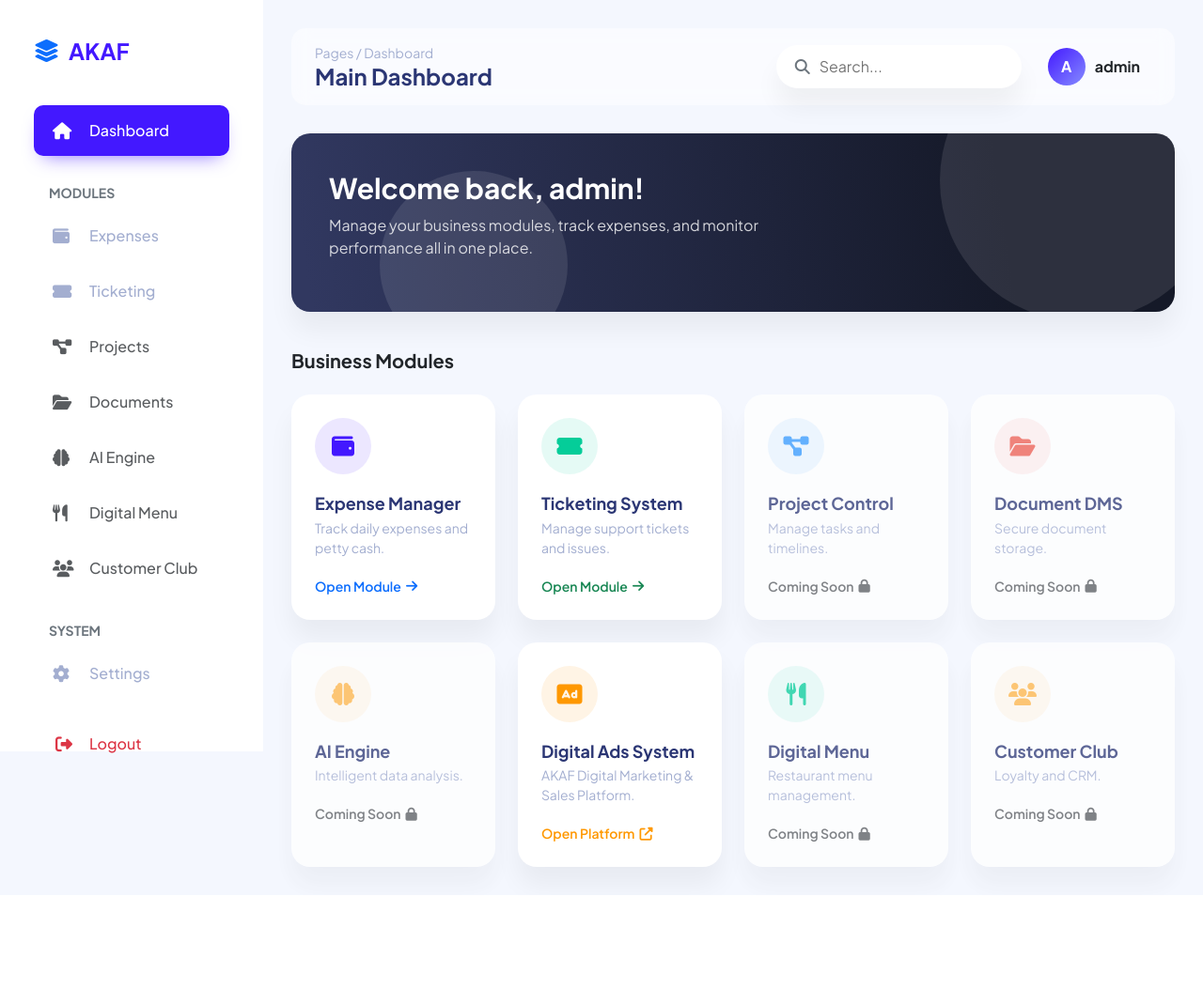
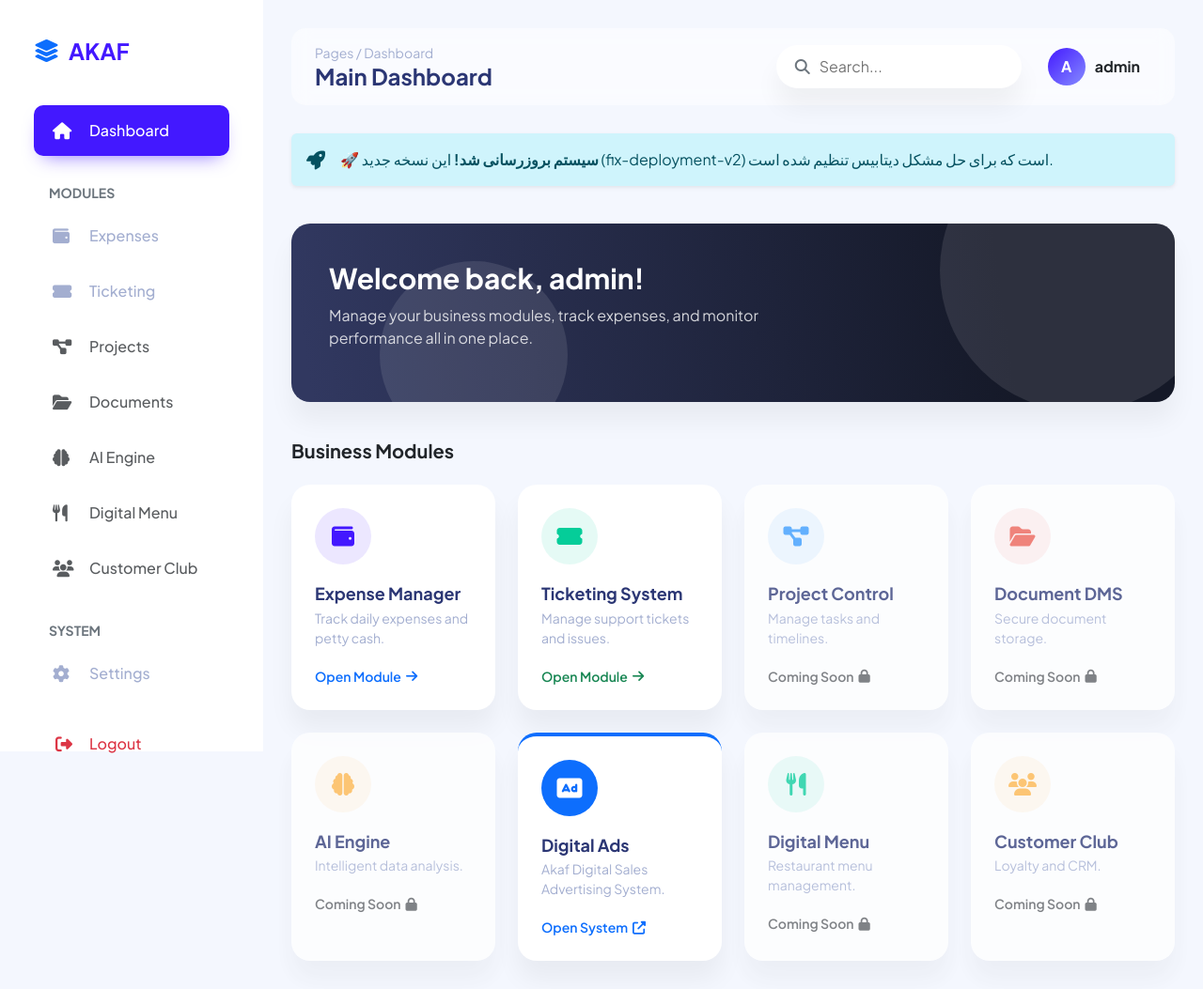
Before and after one commit to af1112/akafwebsite, a Django app: page / in a window 1280 px wide. Shown: the whole page at 94% size. Before the commit the page ends 953 px from the top, so only its background shows below. Run offline with Django 5.2, Linux system fonts and the light colour scheme; a user stored in the database is signed in; data comes from the database, SQL or seed files in the repository.

Commit message:
UI: Added test banner and Digital Ads module

```diff
--- a/templates/main_dashboard.html
+++ b/templates/main_dashboard.html
@@ -7,6 +7,15 @@
 
 {% block content %}
 <div class="row">
+    <!-- Test Banner to confirm new deployment -->
+    <div class="col-12 mb-4">
+        <div class="alert alert-info border-0 shadow-sm d-flex align-items-center" role="alert">
+            <i class="fas fa-rocket me-3 fa-lg"></i>
+            <div>
+                <strong>🚀 سیستم بروزرسانی شد!</strong> این نسخه جدید (fix-deployment-v2) است که برای حل مشکل دیتابیس تنظیم شده است.
+            </div>
+        </div>
+    </div>
     <!-- Welcome Banner -->
     <div class="col-12">
         <div class="welcome-banner">
@@ -100,17 +109,17 @@
         </div>
     </div>
 
-    <!-- Digital Ads System (External Link) -->
+    <!-- Digital Menu Advertising -->
     <div class="col-12 col-md-6 col-lg-4 col-xl-3">
-        <a href="https://digitalmenu.akafbusiness.com" target="_blank" class="text-decoration-none">
-            <div class="dashboard-card">
-                <div class="card-icon-wrapper" style="background-color: #fff4e5; color: #ff9800;">
+        <a href="https://digitalmenu.akafbusiness.com/" target="_blank" class="text-decoration-none">
+            <div class="dashboard-card border-primary border-top border-4">
+                <div class="card-icon-wrapper bg-primary text-white">
                     <i class="fas fa-ad"></i>
                 </div>
-                <h3 class="card-title-lg">{% trans "Digital Ads System" %}</h3>
-                <p class="card-desc">{% trans "AKAF Digital Marketing & Sales Platform." %}</p>
-                <div class="card-action" style="color: #ff9800;">
-                    {% trans "Open Platform" %} <i class="fas fa-external-link-alt"></i>
+                <h3 class="card-title-lg">{% trans "Digital Ads" %}</h3>
+                <p class="card-desc">{% trans "Akaf Digital Sales Advertising System." %}</p>
+                <div class="card-action text-primary">
+                    {% trans "Open System" %} <i class="fas fa-external-link-alt"></i>
                 </div>
             </div>
         </a>
```
